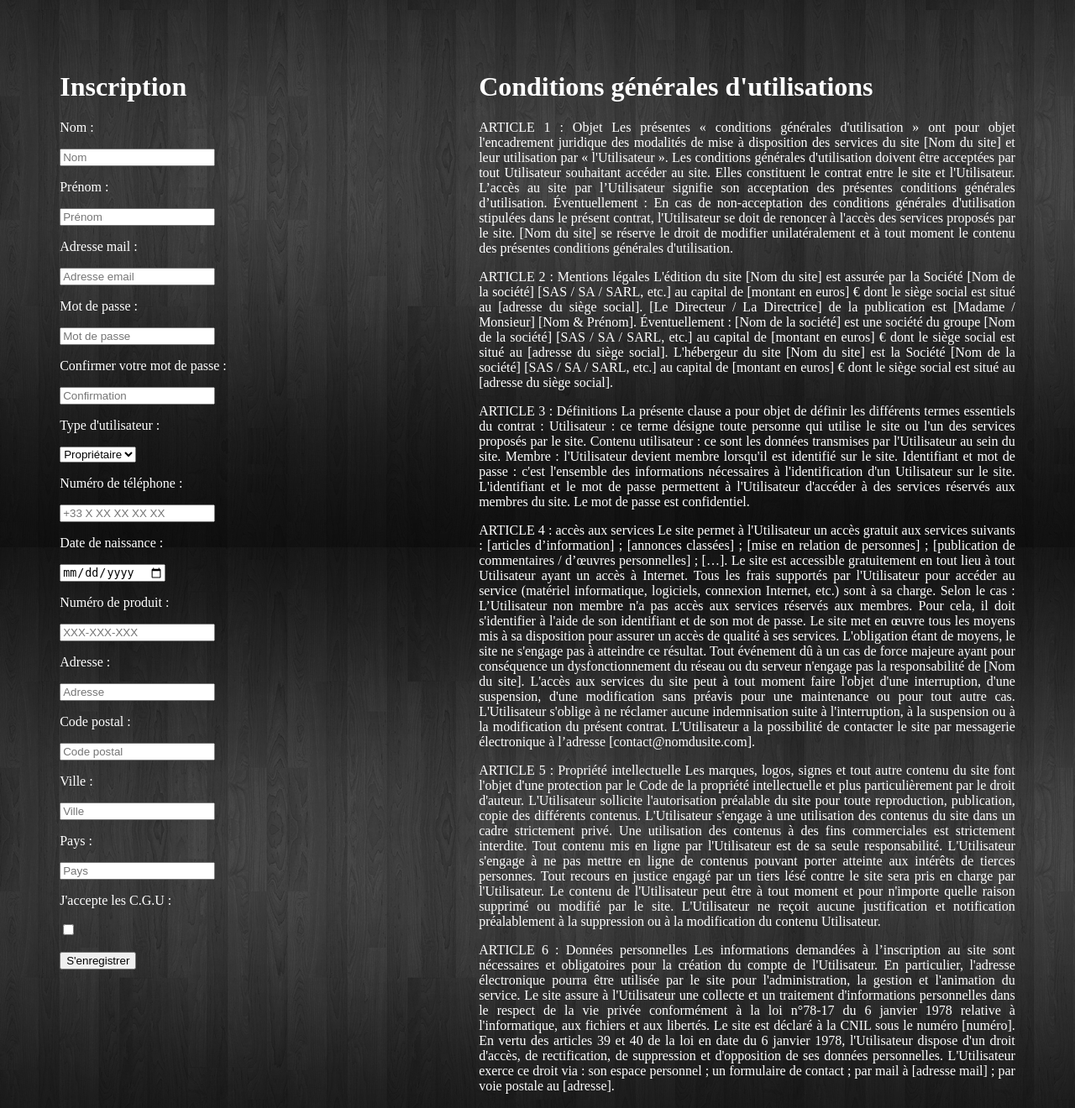
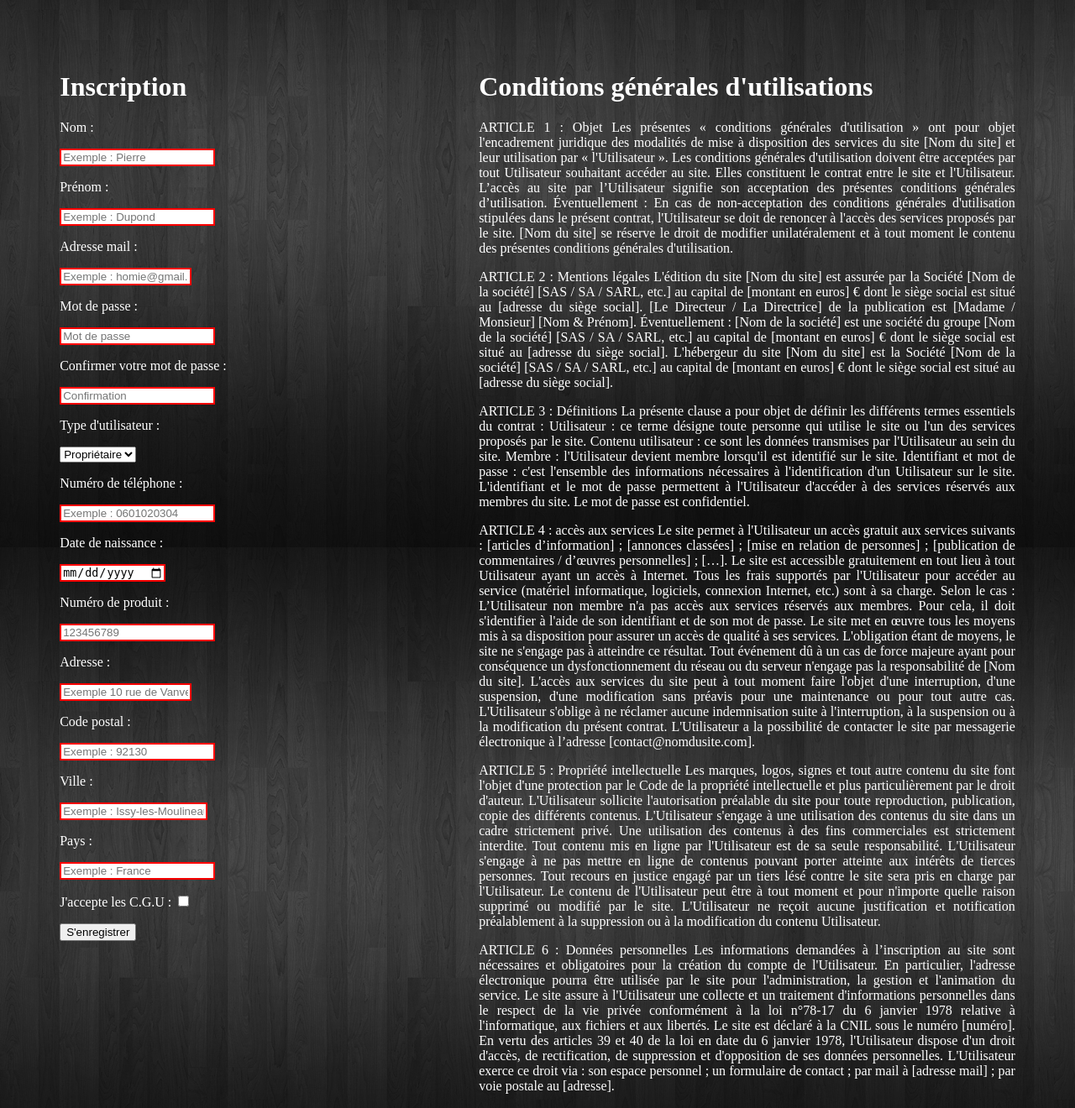
Before and after one commit to victorrob/homie, a PHP site: page /index.php?p=signUp in a window 1280 px wide. Shown: the part 148-1468 px from the top of the page at 84% size. Run offline with PHP 8.4, Linux system fonts and the light colour scheme.

Commit message:
modify css on signUp

```diff
--- a/control/request.php
+++ b/control/request.php
@@ -6,7 +6,11 @@ if(isset($_SESSION['lastPage']) && $php === $_SESSION['lastPage']) {
         case "signUp":
 
             //mettre alert
-            $signUp == signUp($PDO);
+            /*$signUp == signUp($PDO);
+            if ($signUp == true){
+                echo $signUp;
+            }
+           */
             $php = 'login';
             break;
         case 'addRoom':
--- a/model/treatment.php
+++ b/model/treatment.php
@@ -38,8 +38,7 @@ function getHistoric($roomId, $PDO){
 
 //add user
 
-function signUp($PDO)
-{
+function signUp($PDO){
     if (isset($_POST['name']))
         $name = strip_tags($_POST['name']);
     else
@@ -200,7 +199,7 @@ function home($PDO, $idUser)
     return [$residences, $select, $rooms, $light, $shutter, $auto, $opening, $closing, $temperature, $ventilation];
 }
 
-function verify()
+function verify($PDO)
 {
 
     if (isset($_POST['connect']))
--- a/view/css/signUp.css
+++ b/view/css/signUp.css
@@ -11,6 +11,18 @@ form
     margin: 5%;
 }
 
+#address {
+    width: 40%;
+}
+
+#city {
+    width: 45%;
+}
+
+#email {
+    width: 40%;
+}
+
 .rigthColumn
 {
     width: 60%;
@@ -19,6 +31,10 @@ form
 
 .rigthColumn p {
     text-align: justify;
+}
+
+input:invalid {
+    border: 2px solid red;
 }
 
 @media screen and (max-width: 700px){
--- a/view/php/signUp.php
+++ b/view/php/signUp.php
@@ -5,19 +5,19 @@
                         <h1>Inscription</h1>
 
                         <p><label for="name">Nom :</label></p>
-                        <p><input type="text" name="name" id="name" placeholder="Nom" /></p>
+                        <p><input type="text" name="name" id="name" placeholder="Exemple : Pierre" required /></p>
 
                         <p><label for="prenom">Prénom :</label></p>
-                        <p><input type="text" name="firstName" id="prenom" placeholder="Prénom" /></p>
+                        <p><input type="text" name="firstName" id="prenom" placeholder="Exemple : Dupond" required /></p>
 
                         <p><label for="email">Adresse mail :</label></p>
-                        <p><input type="email" name="mail" id="email" placeholder="Adresse email" /></p>
+                        <p><input type="email" name="mail" id="email" placeholder="Exemple : homie@gmail.com" required /></p>
 
                         <p><label for="password">Mot de passe :</label></p>
-                        <p><input type="password" name="password" id="password" placeholder="Mot de passe" /></p>
+                        <p><input type="password" name="password" id="password" placeholder="Mot de passe" required /></p>
 
                         <p><label for="confirmPassword">Confirmer votre mot de passe :</label></p>
-                        <p><input type="password" name="confirmPassword" id="confirmPassword" placeholder="Confirmation"></p>
+                        <p><input type="password" name="confirmPassword" id="confirmPassword" placeholder="Confirmation" required /></p>
 
                         <p><label for="type">Type d'utilisateur :</label></p>
                             <p>
@@ -28,28 +28,29 @@
                             </p>
 
                         <p><label for="phone">Numéro de téléphone :</label></p>
-                        <p><input type="tel" name="phone" id="phone" placeholder="+33 X XX XX XX XX" /></p>
+                        <p><input type="tel" name="phone" id="phone" placeholder="Exemple : 0601020304" required /></p>
 
                         <p><label for="birthDate">Date de naissance :</label></p>
-                        <input type="date" name="birthDate" id="birthDate">
+                        <input type="date" name="birthDate" id="birthDate" required>
 
                         <p><label for="productNumber">Numéro de produit :</label></p>
-                        <p><input type="text" name="productNumber" id="productNumber" placeholder="XXX-XXX-XXX" /></p>
+                        <p><input type="text" name="productNumber" id="productNumber" placeholder="123456789" required/></p>
 
                         <p><label for="address">Adresse :</label></p>
-                        <p><input type="text" name="address" id="address" placeholder="Adresse" /></p>
+                        <p><input type="text" name="address" id="address" placeholder="Exemple 10 rue de Vanves" required /></p>
 
                         <p><label for="zipCode">Code postal :</label></p>
-                        <p><input type="text" name="zipCode" id="zipCode" placeholder="Code postal" /></p>
+                        <p><input type="text" name="zipCode" id="zipCode" placeholder="Exemple : 92130" required/></p>
 
                         <p><label for="city">Ville :</label></p>
-                        <p><input type="text" name="city" id="city" placeholder="Ville" /></p>
+                        <p><input type="textarea" name="city" id="city" placeholder="Exemple : Issy-les-Moulineaux" required /></p>
 
                         <p><label for="country">Pays :</label></p>
-                        <p><input type="text" name="country" id="country" placeholder="Pays" /></p>
+                        <p><input type="text" name="country" id="country" placeholder="Exemple : France" required/></p>
 
-                        <p><label for="termOfUse">J'accepte les C.G.U : </label></p>
-                        <p><input type="checkbox" name="termOfUse" id="termOfUse" /></p>
+                        <p><label for="termOfUse" class="button">J'accepte les C.G.U :
+                                <input type="checkbox" name="termOfUse" id="termOfUse" required /><span class="checkbox"></span> </label></p>
+
 
                         <p><input type="submit" value="S'enregistrer" /></p>
                 </form>
```
